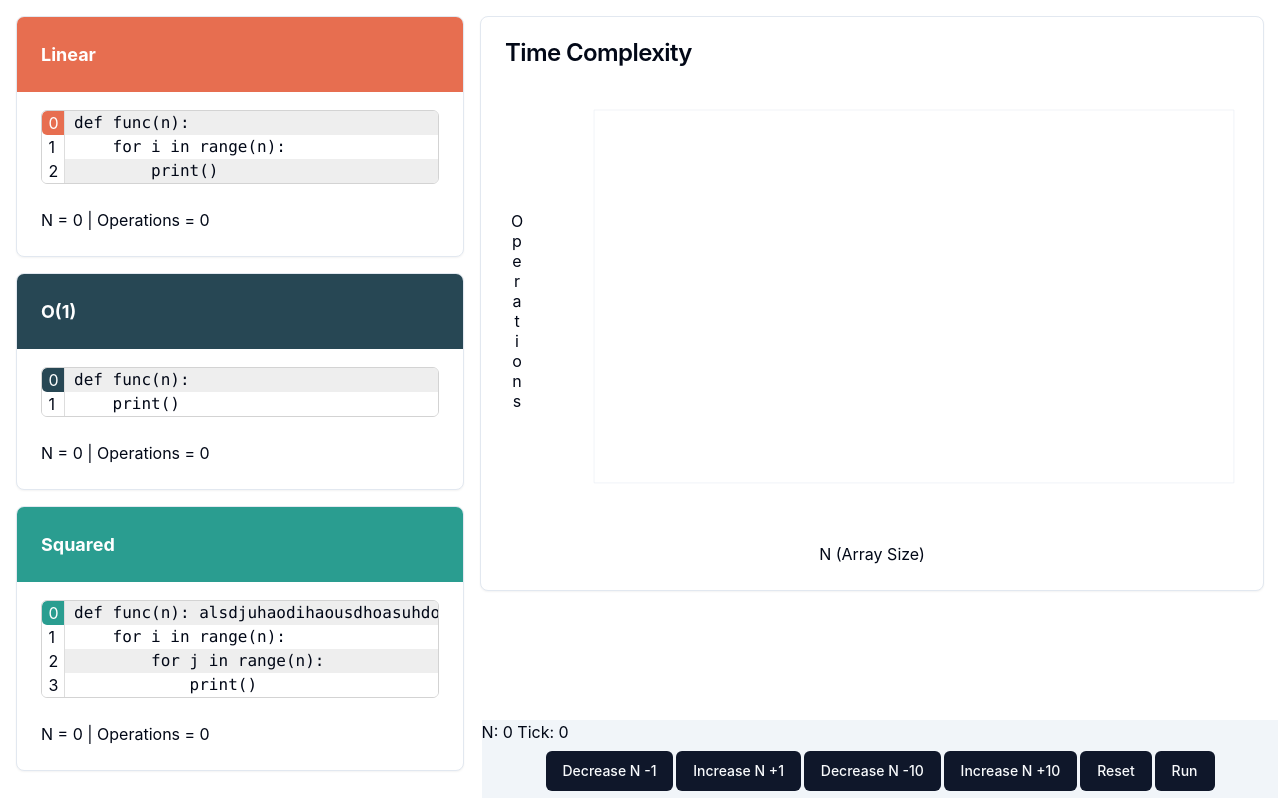
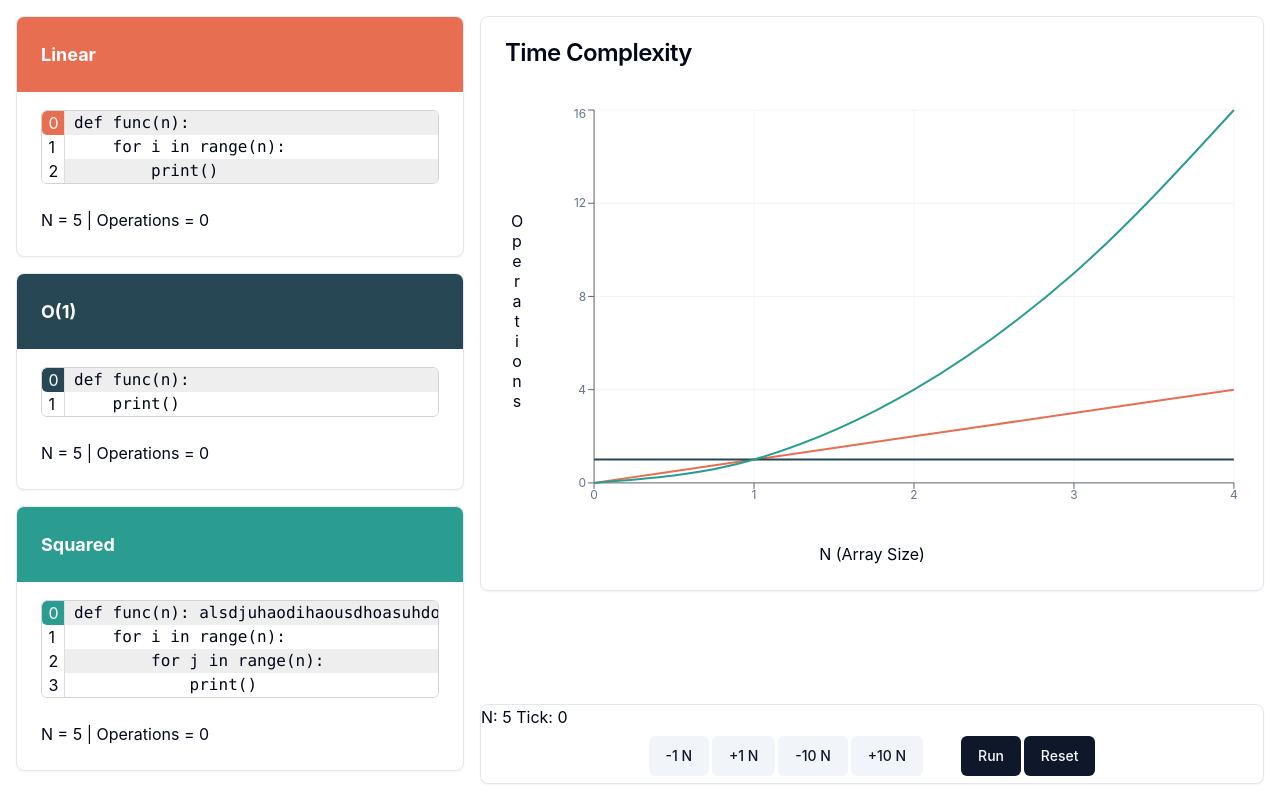
Before and after one commit to Unsynx/bigovisual, a React (Vite) app: page / in a window 1280 px wide. Built offline with nearby package versions, Linux system fonts and the light colour scheme.

Commit message:
Controls restyled

```diff
--- a/src/App.css
+++ b/src/App.css
@@ -40,12 +40,13 @@
 }
 
 .control {
-  background-color: hsl(var(--secondary));
   width: fit-content auto;
-  margin: 0.1em;
+  margin: 1em 1em 1em 0em;
 }
 
 .button_row {
   margin: 0 auto;
   width: fit-content;
+  display: flex;
+  flex-direction: row;
 }
--- a/src/App.tsx
+++ b/src/App.tsx
@@ -4,9 +4,10 @@ import { ComplexityChart } from './ComplexityChart'
 import { CodeBlock } from './CodeBlock'
 import { LINEAR, CONSTANT, SQUARED } from "./lib/codeData";
 import './App.css'
+import { Card } from './components/ui/card';
 
 function App() {
-  const [count, setCount] = useState(0),
+  const [count, setCount] = useState(5),
         [ticking, setTicking] = useState(false),
         [tick, setTick] = useState(0);
 
@@ -27,17 +28,18 @@ function App() {
           <div className='graph'>
             <ComplexityChart n={count} lines={[LINEAR, CONSTANT, SQUARED]} />
           </div>
-          <div className='control'>
+          <Card className='control'>
             <p>N: {count} Tick: {tick}</p>
             <div className='button_row'>
-              <Button onClick={() => setCount((count) => count - 1)}>Decrease N -1</Button>
-              <Button onClick={() => setCount((count) => count + 1)}>Increase N +1</Button>
-              <Button onClick={() => setCount((count) => count - 10)}>Decrease N -10</Button>
-              <Button onClick={() => setCount((count) => count + 10)}>Increase N +10</Button>
+              <Button onClick={() => setCount((count) => count - 1)} variant="secondary">-1 N</Button>
+              <Button onClick={() => setCount((count) => count + 1)} variant="secondary">+1 N</Button>
+              <Button onClick={() => setCount((count) => count - 10)} variant="secondary">-10 N</Button>
+              <Button onClick={() => setCount((count) => count + 10)} variant="secondary">+10 N</Button>
+              <div style={{width: "2em"}}/>
+              <Button onClick={() => setTicking(() => true)} >Run</Button>
               <Button onClick={() => {setTicking(() => false); setTick(() => 0)}}>Reset</Button>
-              <Button onClick={() => setTicking(() => true)}>Run</Button>
             </div>
-          </div>
+          </Card>
         </div>
       </div>
     </>
```
